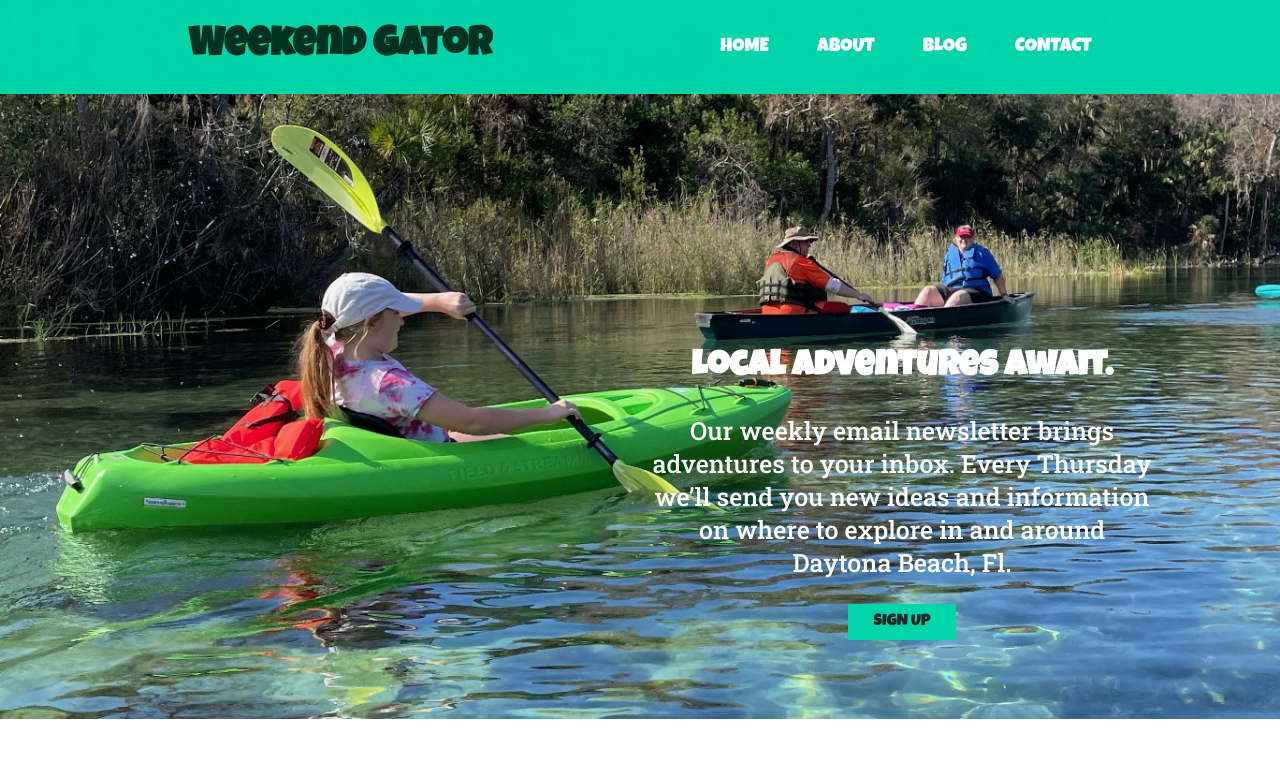
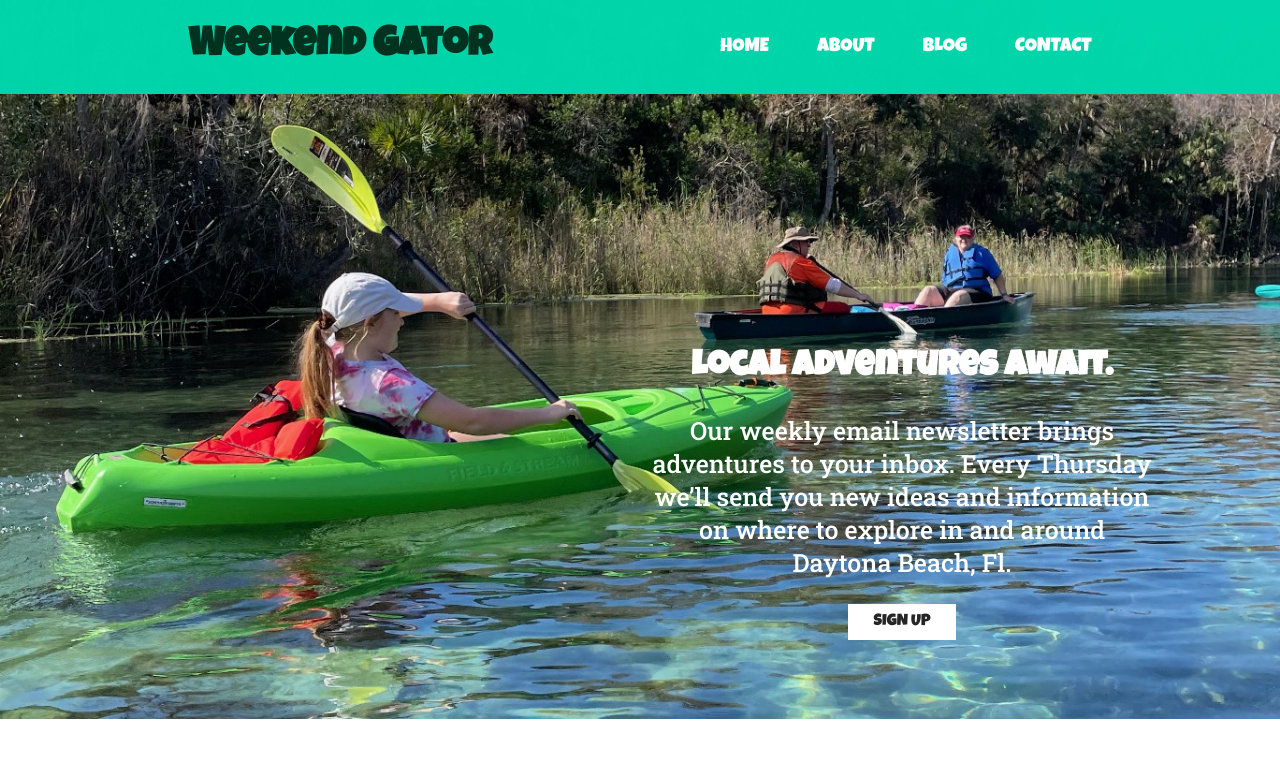
Before and after one commit to brian23662/brian23662.github.io, a plain HTML site: page weekendgator.html in a window 1280 px wide. Drawn offline with Linux system fonts and the light colour scheme.

Commit message:
Update wg.css

```diff
--- a/css/wg.css
+++ b/css/wg.css
@@ -233,7 +233,7 @@ nav a:hover {
     display: inline-block;
     color: #252525;
     text-decoration: none;
-    background: rgba(0, 214, 170, .99);
+    background: #FFF;
     padding: 10px 25px;
 }
 
```
